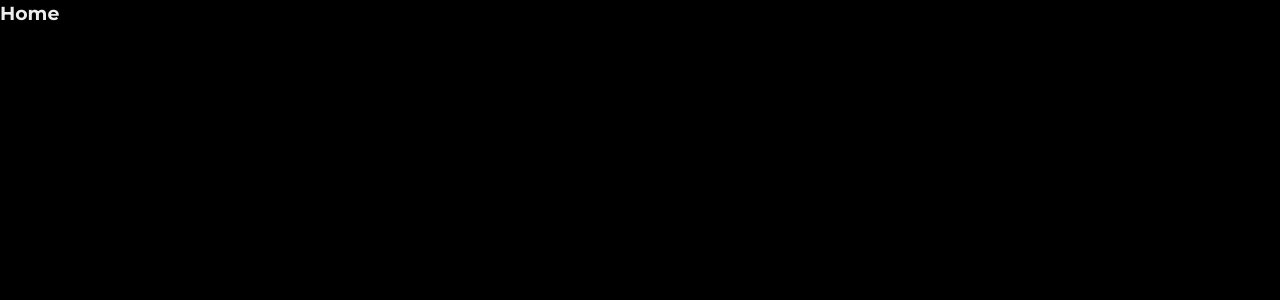
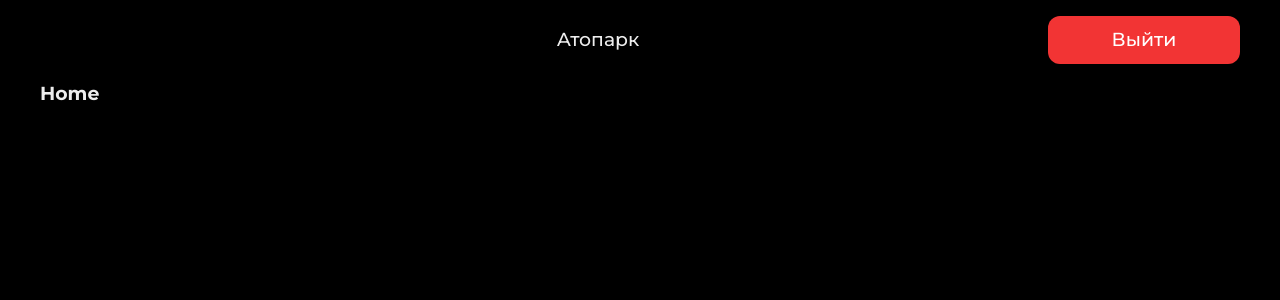
Before and after one commit to tachki/crm-frontend, a Next.js app: page /home in a window 1280 px wide. Shown: the top 300 px of the page. Built offline with nearby package versions, Linux system fonts and the light colour scheme.

Commit message:
added header for business

```diff
--- a/src/app/auth/Auth.tsx
+++ b/src/app/auth/Auth.tsx
@@ -12,7 +12,7 @@ import { useAuth } from '@/hooks/useAuth'
 import { Button } from '@/components/buttons/Button'
 
 export default function Auth() {
-	const [isLoginForm, setIsLoginForm] = useState(false)
+	const [isLoginForm, setIsLoginForm] = useState(true)
 
 	const { register, handleSubmit, reset, formState: { errors } } = useForm<IAuthForm>({
 		mode: 'onChange'
@@ -37,7 +37,6 @@ export default function Auth() {
 	const toggleForm = () => {
 		setIsLoginForm(prevState => !prevState)
 		reset()
-		resetForm()
 	}
 
 	return (
@@ -67,6 +66,14 @@ export default function Auth() {
 							required: 'Необходимо ввести логин'
 						})}
 					/>
+					{errors.email && (
+						<p
+							role='alert'
+							className='text-xs text-red-500 font-medium pt-1.5'
+						>
+							{errors.email.message}
+						</p>
+					)}
 
 					<Field
 						id='password'
@@ -82,14 +89,15 @@ export default function Auth() {
 						})}
 						extra=''
 					/>
-
 					{errors.password && (
 						<p
 							role='alert'
 							className='text-xs text-red-500 font-medium pt-1.5'
 						>
-							{errors.password.message}</p>
+							{errors.password.message}
+						</p>
 					)}
+
 
 					{isError && (
 						<p
--- a/src/app/globals.css
+++ b/src/app/globals.css
@@ -8,6 +8,7 @@
   --foreground: #000;
   --regular-text-size: 18px;
   --grey: rgba(0, 0, 0, 0.5);
+  --error-red: #F23434;
 }
 
 @media (prefers-color-scheme: light) {
@@ -26,55 +27,27 @@ body {
 	font-family: var(--font-zen), sans-serif;
 }
 
+a {
+  cursor: pointer;
+}
+
+.container {
+  max-width: 1200px;
+  margin: auto;
+}
+
 .h1 {
   font-size: 94px;
-  font-weight: 700;
-  font-family: 'Montserrat', sans-serif;
 }
 
 .h2 {
   font-size: 48px;
-  font-weight: 700;
-  font-family: 'Montserrat', sans-serif;
 }
 
 .h3 {
   font-size: 24px;
-  font-weight: 600;
-  font-family: 'Montserrat', sans-serif;
 }
 
 .h4 {
   font-size: 20px;
-  font-weight: 500;
-  font-family: 'Montserrat', sans-serif;
 }
-
-.text {
-  font-size: 18px;
-  font-weight: 400;
-  font-family: 'Montserrat', sans-serif;
-}
-
-.textMedium {
-  font-size: 18px;
-  font-weight: 500;
-  font-family: 'Montserrat', sans-serif;
-}
-
-.textButton {
-  font-size: 20px;
-  font-weight: 500;
-  font-family: 'Montserrat', sans-serif;
-}
-.textOptionRegular {
-  font-size: 14px;
-  font-weight: 400;
-  font-family: 'Montserrat', sans-serif;
-}
-
-.textOptionMedium {
-  font-size: 14px;
-  font-weight: 500;
-  font-family: 'Montserrat', sans-serif;
-}
--- a/src/app/home/page.tsx
+++ b/src/app/home/page.tsx
@@ -1,5 +1,12 @@
+'use client'
+
+import BusinessHeader from '@/components/heading/BusinessHeader'
+
 export default function Home() {
   return (
-    <div>Home</div>
+    <div className='container'>
+      <BusinessHeader />
+      Home
+    </div>
   );
 }
--- /dev/null
+++ b/src/components/heading/BusinessHeader.tsx
@@ -0,0 +1,36 @@
+'use client'
+
+import Image from 'next/image'
+import LOGO_TACHKI from '../../images/logo_tachki.svg'
+import { removeFromStorage } from '@/services/auth-token.service'
+import { useRouter } from 'next/navigation'
+
+export default function BusinessHeader() {
+	const router = useRouter()
+
+	const logout = () => {
+		removeFromStorage()
+		router.replace('/');
+	}
+
+	return (
+		<div className='h-20 flex justify-between items-center'>
+			<div>
+				<Image
+					className='m-auto'
+					src={LOGO_TACHKI}
+					alt="logo"
+				/>
+			</div>
+			<nav className='font-medium'>
+				<a href='#'>Атопарк</a>
+			</nav>
+			<button
+				className='w-48 h-12 bg-errorRed text-white font-medium text-base rounded-xl'
+				onClick={logout}
+			>
+				Выйти
+			</button>
+		</div>
+	)
+}
--- a/tailwind.config.ts
+++ b/tailwind.config.ts
@@ -14,7 +14,8 @@ const config: Config = {
         background: "var(--background)",
         foreground: "var(--foreground)",
         grey: "var(--grey)",
-        primary: "#3B44FF"
+        primary: "#3B44FF",
+				errorRed: "var(--error-red)",
       },
 			spacing: {
 				0.5: '0.12rem',
@@ -179,9 +180,6 @@ const config: Config = {
 		},
 		colors: {
 			white: '#ffffff',
-			lightPrimary: '#F4F7FE',
-			blueSecondary: '#4318FF',
-			brandLinear: '#868CFF',
 			transparent: 'transparent',
 			gray: {
 				50: '#F5F6FA',
```
Also changed, not shown: src/services/auth.service.ts (+2 -12 lines), src/images/logo_tachki.svg (added).
